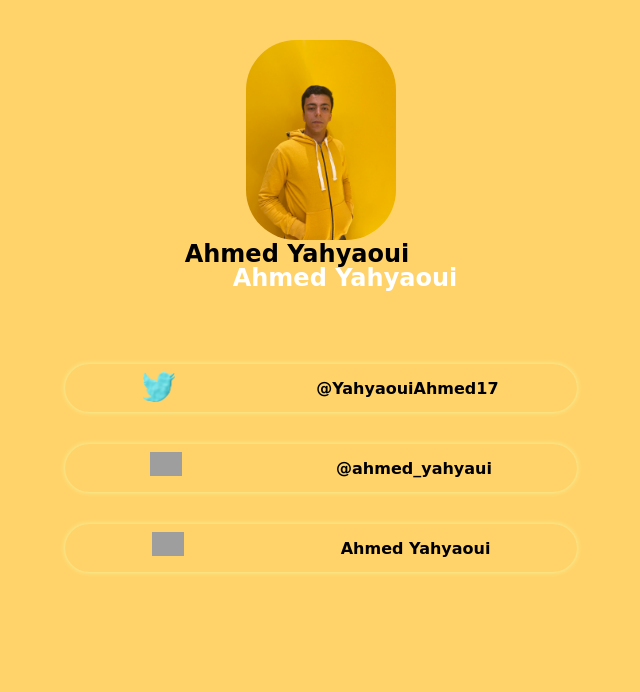
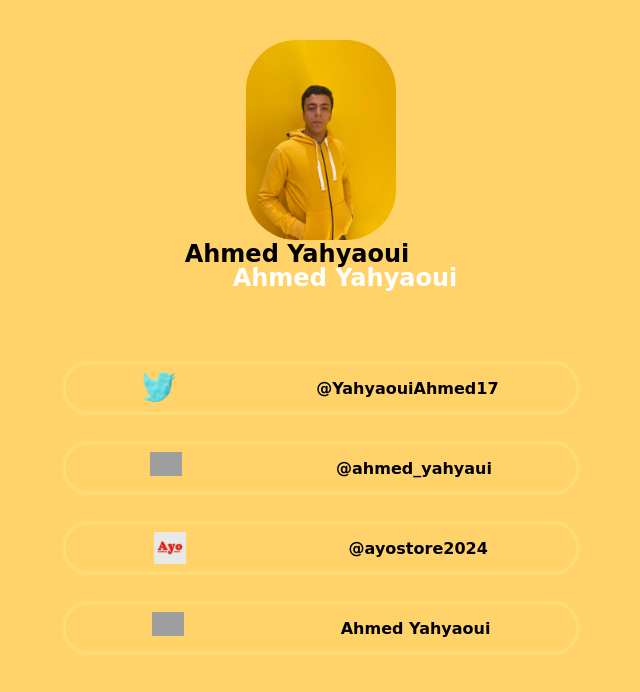
Before and after one commit to A-1717/Link-to-me, a plain HTML site: page index.html in a window 1280 px wide. Shown: the whole page, without its empty margins (319-959 px from the left). Drawn offline with Linux system fonts and the light colour scheme; grey boxes are pictures that could not be loaded.

Commit message:
Add files via upload

```diff
--- a/index.html
+++ b/index.html
@@ -41,6 +41,15 @@
             </div>
         </a>
 
+        <a href="https://www.instagram.com/ayostore2024/">
+            <div class="link-icon-container">
+                <img src="final.png" alt="">
+            </div>
+            <div class="username-container">
+                <p>@ayostore2024</p>
+            </div>
+        </a>
+
         <a href="https://www.facebook.com/profile.php?id=100030285703870&sk=about_overview" >
             <div class="link-icon-container">
                 <img src="facebook.png" alt="">
```
Also changed, not shown: final.png (added).
